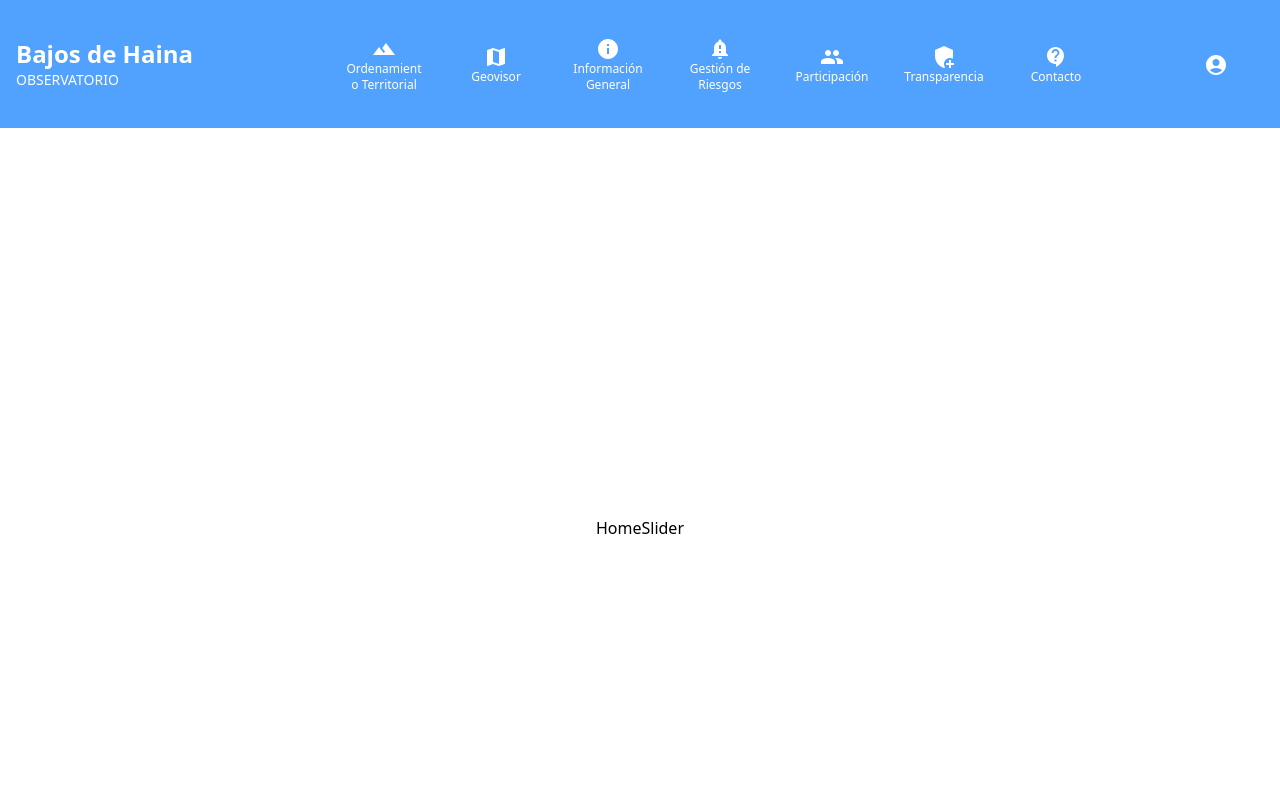
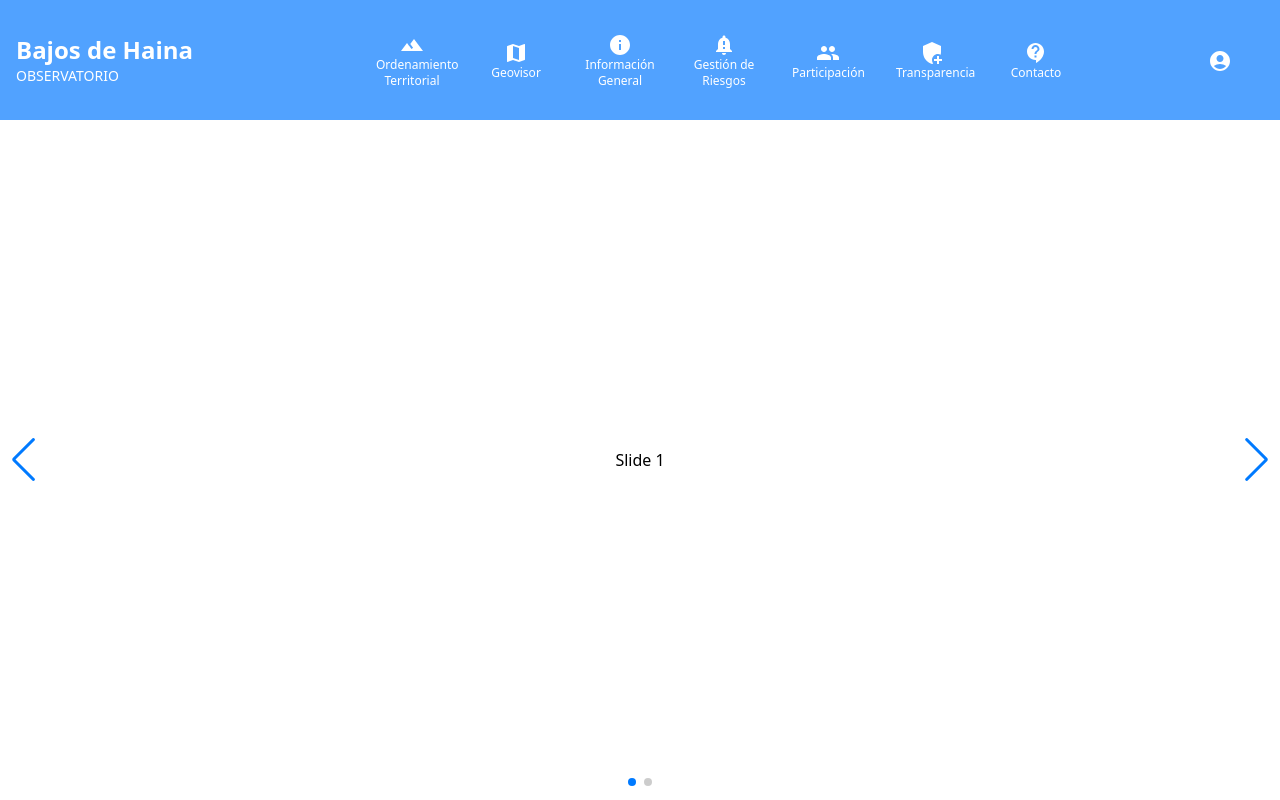
Before and after one commit to jaime-hndz/fondocyt, a React (Vite) app: page / in a window 1280 px wide. Shown: the top 800 px of the page. Built offline with nearby package versions, Linux system fonts and the light colour scheme.

Commit message:
add slider

```diff
--- a/package.json
+++ b/package.json
@@ -19,6 +19,7 @@
     "react": "^18.3.1",
     "react-dom": "^18.3.1",
     "react-router": "^7.1.3",
+    "swiper": "^11.2.2",
     "tailwindcss": "^4.0.0",
     "universal-cookie": "^7.2.2",
     "vite-tsconfig-paths": "^5.1.4"
--- a/src/components/home/slider/Slider.tsx
+++ b/src/components/home/slider/Slider.tsx
@@ -1,14 +1,34 @@
+import { Swiper,SwiperSlide } from "swiper/react";
+import 'swiper/swiper-bundle.css'
+import { Pagination, Navigation } from 'swiper/modules';
+import { PageSection } from "@/components/layout/PageSection";
 
 export const Slider = () => {
   return (
-        <div>
-          {/*
-            o	Participa (consultas, presupuestos participativos, propuestas).
-            o	Transparencia.
-            o	Geovisor.
-            o	Eventos.
-          */}
-          HomeSlider
-         </div>
-  )
-}
+    <>
+      <Swiper
+        slidesPerView={1}
+        spaceBetween={30}
+        loop={true}
+        pagination={{
+          clickable: true,
+        }}
+        navigation={true}
+        modules={[Pagination, Navigation]}
+        className="mySwiper"
+      >
+        <SwiperSlide>
+          <PageSection>
+            Slide 1
+          </PageSection>
+        </SwiperSlide>
+        <SwiperSlide>
+        <PageSection>
+            Slide 2
+          </PageSection>
+        </SwiperSlide>
+
+      </Swiper>
+    </>
+  );
+};
--- a/src/components/home/slider/SliderSection.tsx
+++ b/src/components/home/slider/SliderSection.tsx
@@ -1,10 +1,7 @@
-import { PageSection } from "../../layout/PageSection"
 import { Slider } from "./Slider"
 
 export const SliderSection = () => {
   return (
-    <PageSection>
         <Slider />
-    </PageSection>
   )
 }
--- a/src/components/layout/AppLayout.tsx
+++ b/src/components/layout/AppLayout.tsx
@@ -12,7 +12,7 @@ export const AppLayout: React.FC<Props> = ({ children }) => {
   return (
     <div className="page absolute size-full">
       <Header />
-      <div className="min-h-screen ">{children}</div>
+      <div>{children}</div>
       <Footer />
     </div>
   );
--- a/src/components/layout/Header.tsx
+++ b/src/components/layout/Header.tsx
@@ -5,7 +5,7 @@ import { UserMenu } from "./UserMenu";
 export const Header = () => {
   return (
     <>
-      <div className="w-full bg-blue-400 p-4">
+      <div className="w-full bg-blue-400 p-4 max-h-30">
         <div className="container mx-auto">
           <div className="flex items-center justify-between">
             <Link to='/'>
--- a/src/components/layout/Navbar.tsx
+++ b/src/components/layout/Navbar.tsx
@@ -9,10 +9,10 @@ export const Navbar = () => {
           <Link to={item.children[0].route}>
             <button
               key={index}
-              className="flex flex-col items-center justify-center p-2 text-white hover:bg-blue-500 rounded-lg transition-colors duration-200 w-24 h-24"
+              className="flex flex-col items-center justify-center p-2 text-white hover:bg-blue-500 rounded-lg transition-colors duration-200 w-22 h-22"
             >
               <div>{<item.icon />}</div>
-              <span className="text-xs text-center break-words w-full">
+              <span className="text-xs text-center w-full">
                 {item.title}
               </span>
             </button>
--- a/src/components/layout/PageSection.tsx
+++ b/src/components/layout/PageSection.tsx
@@ -4,7 +4,7 @@ interface Props {
 }
 export const PageSection: React.FC<Props> = ({ children }) => {
   return (
-    <div className="min-h-screen flex items-center justify-center">
+    <div className="h-[calc(100vh-7.5rem)] flex items-center justify-center">
       {children}
     </div>
   );
--- a/src/components/layout/UserMenu.tsx
+++ b/src/components/layout/UserMenu.tsx
@@ -26,7 +26,7 @@ export const UserMenu = () => {
     <div>
       <button
         onClick={handleClick}
-        className="flex flex-col items-center justify-center p-2 text-white hover:bg-blue-500 rounded-lg transition-colors duration-200 w-24 h-24"
+        className="flex flex-col items-center justify-center p-2 text-white hover:bg-blue-500 rounded-lg transition-colors duration-200 w-22 h-22"
       >
         <div>{<AccountCircle />}</div>
       </button>
```
Also changed, not shown: 1 other file (tests, documents, lock files or other folders).
